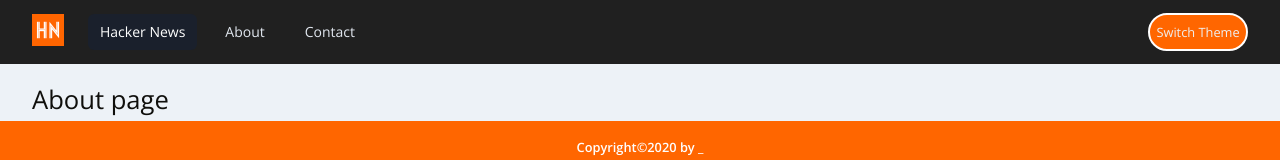
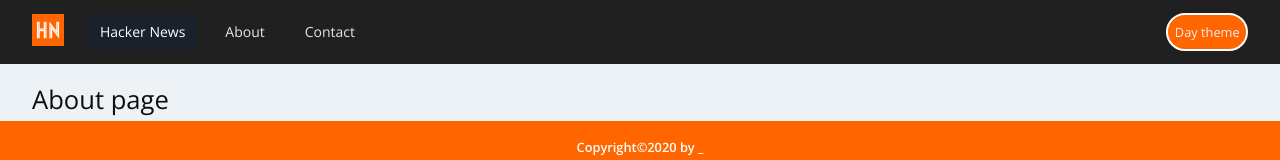
Before and after one commit to manitu85/hn-clone, a Next.js app: page /about in a window 1280 px wide. Shown: the top 160 px of the page. Built offline with nearby package versions, Linux system fonts and the light colour scheme.

Commit message:
avoided props driling and useContext for theme

```diff
--- a/components/GlobalStyle.styles.jsx
+++ b/components/GlobalStyle.styles.jsx
@@ -22,7 +22,7 @@ const GlobalStyle = createGlobalStyle`
     line-height: 1.6;
     font-size: 1.6rem;
     min-height: 100vh;
-    transition: all 0.50s linear;
+    transition: all .6s ease-in;
   }
 `
 
--- a/components/Layout.component.jsx
+++ b/components/Layout.component.jsx
@@ -11,10 +11,7 @@ const Layout = ({ children, title, description, theme, themeToggler }) => {
         <title>{title}</title>
         <meta name="description" content={description} />
       </Head>
-      <Navigation
-        themeToggler={themeToggler}
-        theme={theme}
-      />
+      <Navigation />
       <TailwindContainer >
         { children }
       </TailwindContainer>
--- a/components/Navigation.component.jsx
+++ b/components/Navigation.component.jsx
@@ -1,8 +1,9 @@
 import Link from 'next/link'
 import styled from 'styled-components'
 import Toggle from '@/components/ThemeToogler.component'
+import ThemeContext from '@/hooks/ThemeContext'
 
-const Navigation = ({ theme, themeToggler}) => (
+const Navigation = () => (
   <Nav>
     <div className="max-w-7xl mx-auto px-2 sm:px-6 lg:px-8 container">
       <div className="relative flex items-center justify-between h-16">
@@ -29,10 +30,14 @@ const Navigation = ({ theme, themeToggler}) => (
           </div>
         </div>
       </div>
-      <Toggle
-        theme={theme}
-        toggleTheme={themeToggler}
-      />
+        <ThemeContext.Consumer>
+          {value => (
+            <Toggle
+              theme={value[0]}
+              toggleTheme={value[1]}
+            />
+          )}
+        </ThemeContext.Consumer>
       </div>
     </div>
   </Nav>
@@ -46,6 +51,7 @@ export const Nav = styled.nav`
   top: 0;
   right: 0;
   left: 0;
+  transition: all .6s ease-in;
   /* // ...rest of rules */
 `
 
--- a/components/Story.styles.jsx
+++ b/components/Story.styles.jsx
@@ -9,11 +9,12 @@ export const StoryTitle = styled.h1`
   margin: 0;
   font-weight: 300;
   padding-bottom: 0.5em;
+  transition: all .6s ease-in;
 
   a {
     color: ${({ theme }) => theme.text };
     text-decoration: none;
-    transition: all .3s ease-in;
+    transition: all .6s ease-in;
 
     &:hover {
       text-decoration: underline;
--- a/components/StoryList.styles.jsx
+++ b/components/StoryList.styles.jsx
@@ -39,10 +39,12 @@ export const StoryTitle = styled.h2`
   font-weight: 300;
   margin: 0;
   /* margin-bottom: .4em; */
+   transition: all .6s ease-in;
 
   a {
     color: ${({ theme }) => theme.text };
     text-decoration: none;
+     transition: all .6s ease-in;
 
     &:hover {
       text-decoration: underline;
--- a/components/ThemeToogler.component.jsx
+++ b/components/ThemeToogler.component.jsx
@@ -1,6 +1,7 @@
 import React from 'react'
 import { func, string } from 'prop-types'
 import styled from 'styled-components'
+import { lightTheme } from 'theme'
 
 const Button = styled.button`
   background: ${({ theme }) => theme.footer};
@@ -14,7 +15,7 @@ const Button = styled.button`
   float: right;
 `
 
-const Toggle = ({theme,  toggleTheme }) => <Button onClick={toggleTheme} >Switch Theme</Button>
+const Toggle = ({theme,  toggleTheme }) => <Button onClick={toggleTheme} >{theme === 'light' ? 'Day theme' : 'Night theme'}</Button>
 
 
 Toggle.propTypes = {
--- /dev/null
+++ b/hooks/ThemeContext.js
@@ -0,0 +1,6 @@
+
+import React from 'react'
+
+const ThemeContext = React.createContext(null)
+
+export default ThemeContext
--- a/pages/_app.js
+++ b/pages/_app.js
@@ -1,9 +1,9 @@
 import React from 'react'
 import useDarkMode from '@/hooks/useDarkMode'
+import ThemeContext from '@/hooks/ThemeContext'
 import Head from 'next/head'
 import PropTypes from 'prop-types'
 import NextNProgress from '@/components/Nprogress.component'
-import Toggle from '@/components/ThemeToogler.component'
 
 import { ThemeProvider as StyledThemeProvider } from 'styled-components'
 import GlobalStyle from '@/components/GlobalStyle.styles'
@@ -48,7 +48,9 @@ const App = props => {
       <StyledThemeProvider theme={themeMode} >
         <GlobalStyle />
         <NextNProgress />
-        <Component {...pageProps} themeToggler={themeToggler} theme={theme} />
+        <ThemeContext.Provider value={[theme, themeToggler]}>
+          <Component {...pageProps}  />
+        </ThemeContext.Provider>
       </StyledThemeProvider>
 
     </React.Fragment>
@@ -61,3 +63,5 @@ App.propTypes = {
   Component: PropTypes.elementType.isRequired,
   pageProps: PropTypes.object.isRequired,
 }
+
+// add layout wrapper to <Component>
--- a/pages/index.js
+++ b/pages/index.js
@@ -29,8 +29,6 @@ const Index = ({ stories, page, themeToggler, theme }) => {
     <Layout
       title='Hacker News Next.js'
       description='Hacker News clone made with Next.js'
-      themeToggler={themeToggler}
-      theme={theme}
     >
       <StoryListComponent
         stories={stories}
```
